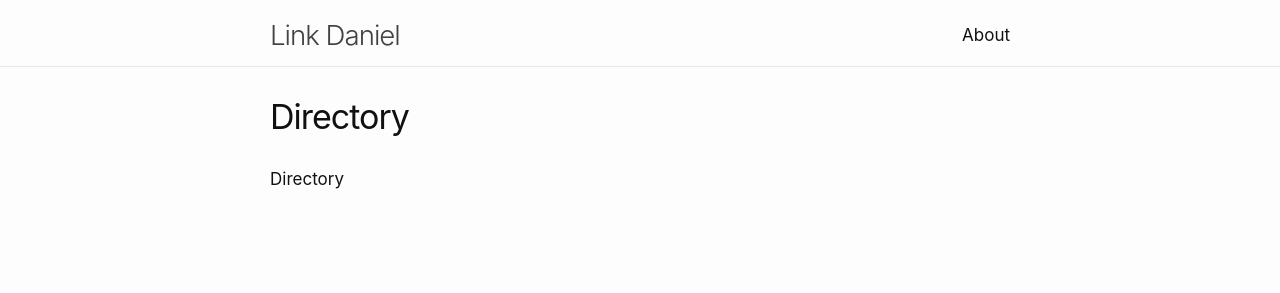
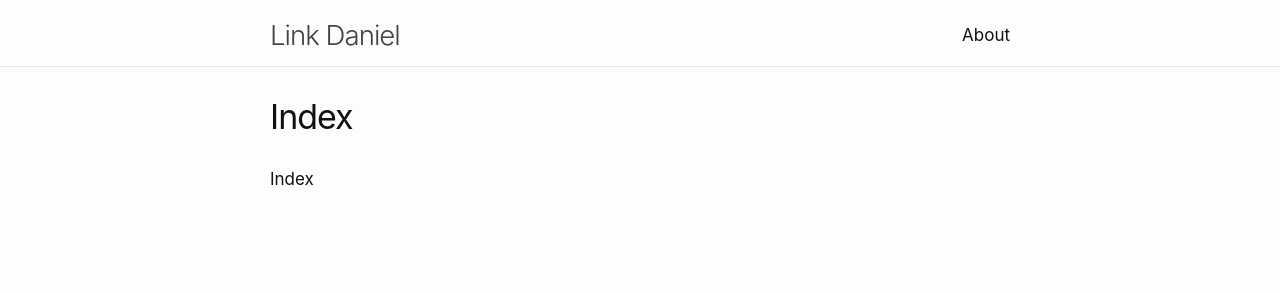
Before and after one commit to link-daniel/link.github.io, a Jekyll site: the page built from directory.md, in a window 1280 px wide. Shown: the top 293 px of the page. Built offline with Jekyll 4.4.1, drawn with Linux system fonts in a browser that asks for light colours.

Commit message:
Update directory.md

```diff
--- a/directory.md
+++ b/directory.md
@@ -1,7 +1,7 @@
 ---
 layout: page
-title: Directory
-permalink: /directory/
+title: Index
+permalink: /index/
 ---
 
-Directory
+Index
```
